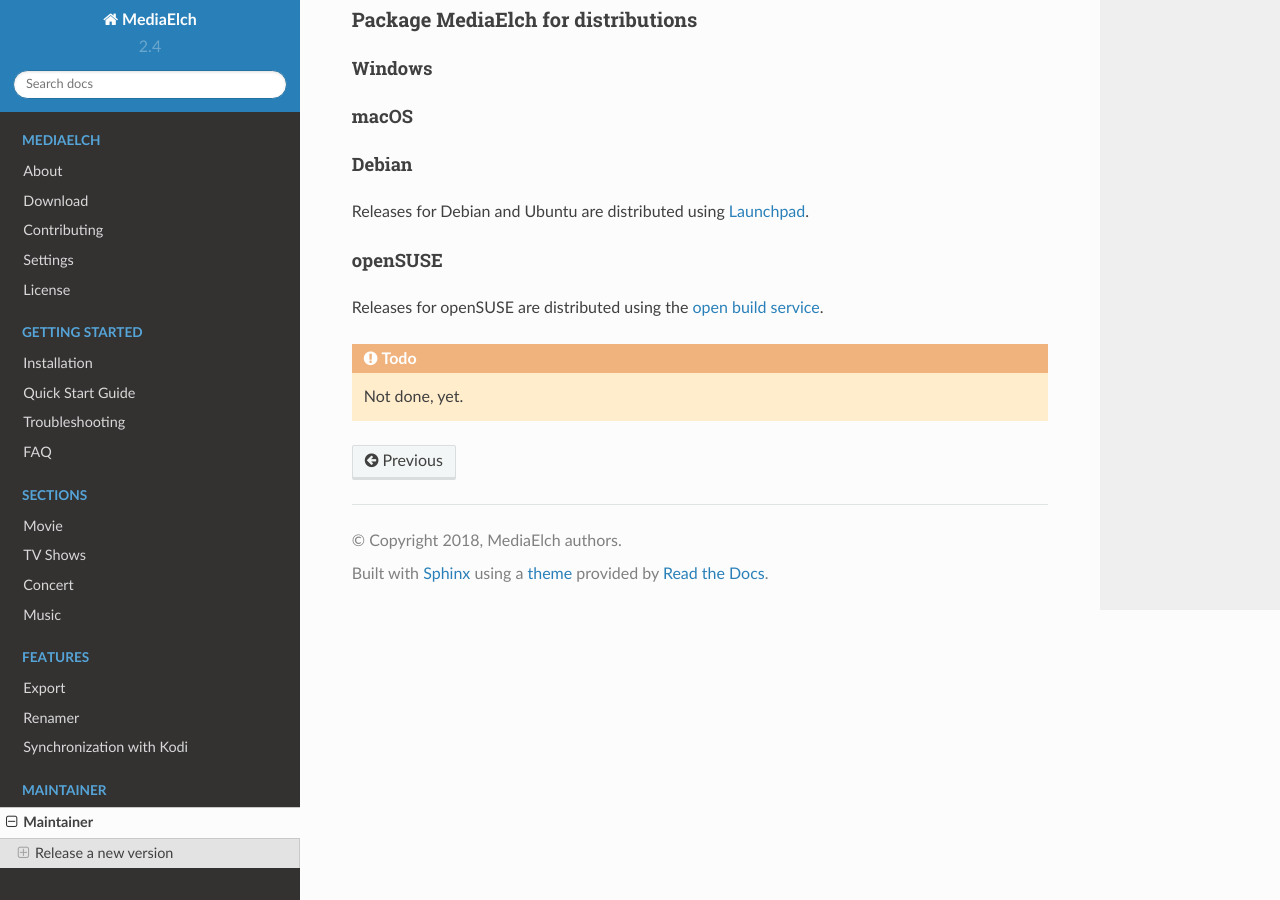
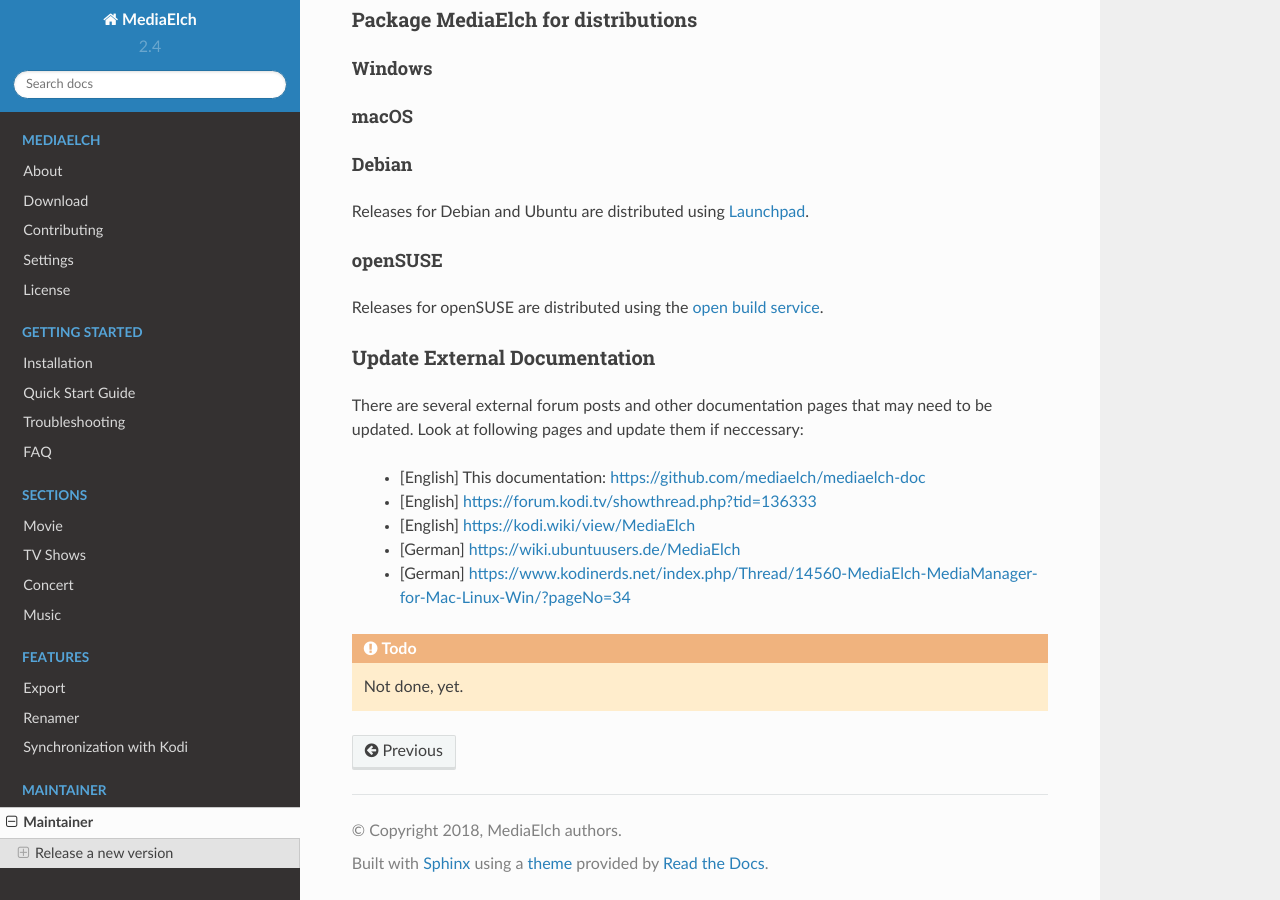
Before and after one commit to mediaelch/mediaelch-doc, a Sphinx documentation site: the page built from docs/source/maintainer/index.rst, in a window 1280 px wide and 900 px high, scrolled down 1120 px. Built offline with Sphinx 7.4.7 and the Read the Docs theme 2.0.0, drawn with Linux system fonts in a browser that asks for light colours; pages that are not in the unit, such as notebooks, are missing from menus.

Commit message:
[Maintainer] Add "External Documentation" section

```diff
--- a/docs/source/maintainer/index.rst
+++ b/docs/source/maintainer/index.rst
@@ -64,6 +64,20 @@
 
 Releases for openSUSE are distributed using the `open build service`_.
 
+
+Update External Documentation
+*****************************
+
+There are several external forum posts and other documentation pages that may
+need to be updated. Look at following pages and update them if neccessary:
+
+ - [English] This documentation: https://github.com/mediaelch/mediaelch-doc
+ - [English] https://forum.kodi.tv/showthread.php?tid=136333
+ - [English] https://kodi.wiki/view/MediaElch
+ - [German] https://wiki.ubuntuusers.de/MediaElch
+ - [German] https://www.kodinerds.net/index.php/Thread/14560-MediaElch-MediaManager-for-Mac-Linux-Win/?pageNo=34
+
+
 .. _Launchpad: https://launchpad.net/
 .. _open build service: https://openbuildservice.org/
 
```
